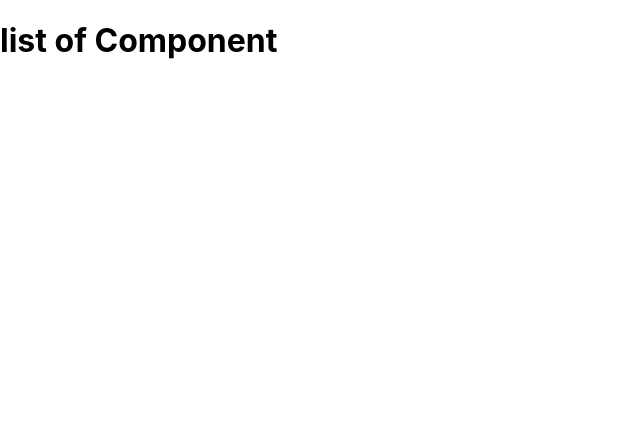
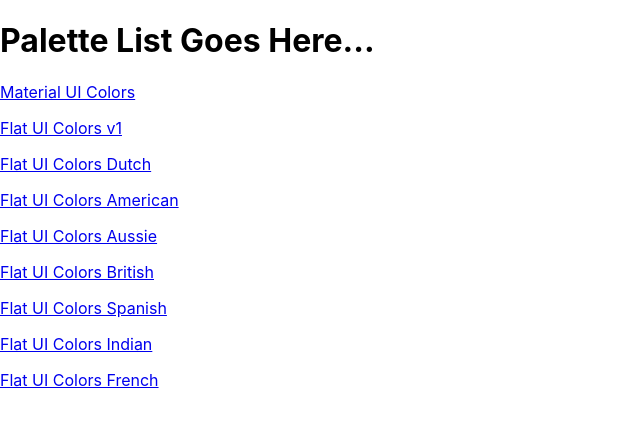
Before and after one commit to tanaya123-comp/Color-Project, a React (Create React App) app: page / in a window 1280 px wide. Shown: the top 424 px of the page, without its empty margins (0-640 px from the left). Built offline with nearby package versions, Linux system fonts and the light colour scheme.

Commit message:
added palette list and links

```diff
--- a/src/App.js
+++ b/src/App.js
@@ -7,6 +7,7 @@
 import { generatePalette } from './colorHelpers';
 import {Switch,Route} from 'react-router-dom';
 import { Palette } from '@material-ui/icons';
+import PaletteList from './PaletteList';
 
 class App extends Component{
 
@@ -29,7 +30,7 @@
 
       return(
           <Switch>
-            <Route exact path="/" render={()=><h1>list of Component</h1>}/>
+            <Route exact path="/" render={()=><PaletteList palettes={seedColors}/>}/>
             <Route exact path="/palette/:id" render={(routeProps)=><Pallete palette={generatePalette(this.findPalette(routeProps.match.params.id))}/>}/>
           </Switch>
 
--- a/src/Navbar.js
+++ b/src/Navbar.js
@@ -6,6 +6,7 @@
 import Snackbar from "@material-ui/core/Snackbar";
 import IconButton from "@material-ui/core/IconButton";
 import CloseIcon from "@material-ui/icons/Close";
+import { Link } from 'react-router-dom';
 
 class Navbar extends Component{
 
@@ -39,7 +40,7 @@
         return(
             <header className="Navbar">
                 <div className="logo">
-                    <a href="#">reactcolorpicker</a>
+                    <Link to="/">reactcolorpicker</Link>
                 </div>
                 <div className="slider-container">
                     <span>Level :{this.props.level}</span>
--- /dev/null
+++ b/src/PaletteList.js
@@ -0,0 +1,36 @@
+import React,{Component} from 'react';
+import {Link} from 'react-router-dom';
+
+class PaletteList extends Component{
+
+        constructor(props){
+
+            super(props);
+
+        }
+
+        render()
+        {
+            return(
+                <div>
+                    <h1>Palette List Goes Here...</h1>
+                    {this.props.palettes.map(palette => (
+                                <p>
+                                        <Link to={`/palette/${palette.id}`}>{palette.paletteName}</Link>
+
+                                </p>
+
+
+
+
+                     ) ) }
+
+
+                </div>
+
+            );
+        }
+
+}
+
+export default PaletteList;
```
Also changed, not shown: 1 other file (tests, documents, lock files or other folders).
